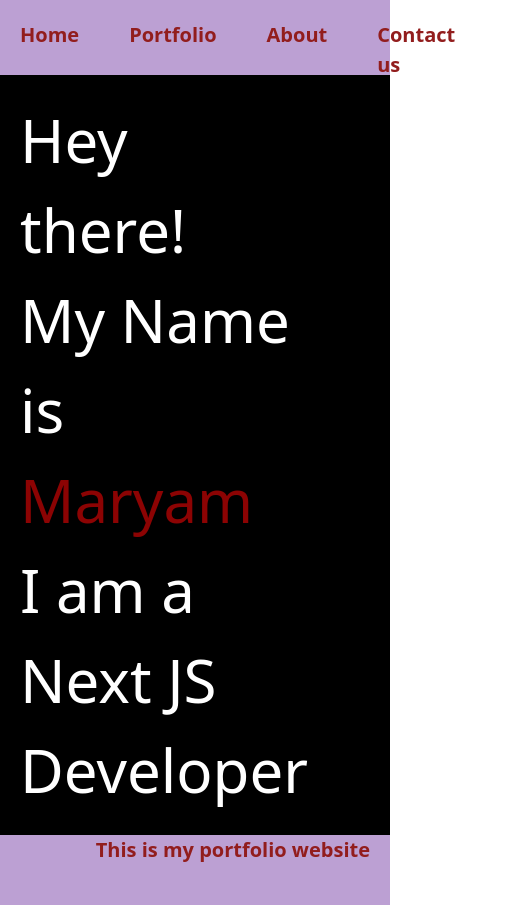
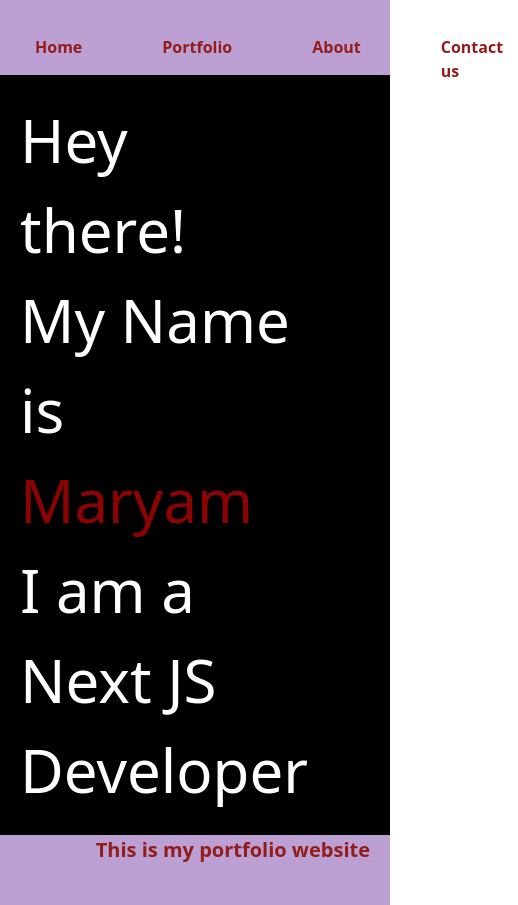
Before and after one commit to maryamkhan00/Q2-assignment3, a Next.js app: page / in a window 390 px wide. Shown: the whole page, 518 px wide, since content can reach past the window. Built offline with nearby package versions, Linux system fonts and the light colour scheme.

Commit message:
mobile view

```diff
--- a/src/app/globals.css
+++ b/src/app/globals.css
@@ -80,3 +80,20 @@
 .point{
   color: bisque;
 }
+
+@media (max-width: 768px) {
+  body {
+    font-size: 16px;
+  }
+  .container {
+    flex-direction: column;
+  }
+  image {
+    max-width: 100%;
+    height: auto;
+  }
+  header-buttons, li {
+    padding: 15px;
+    font-size: 16px;
+  }
+}
```
